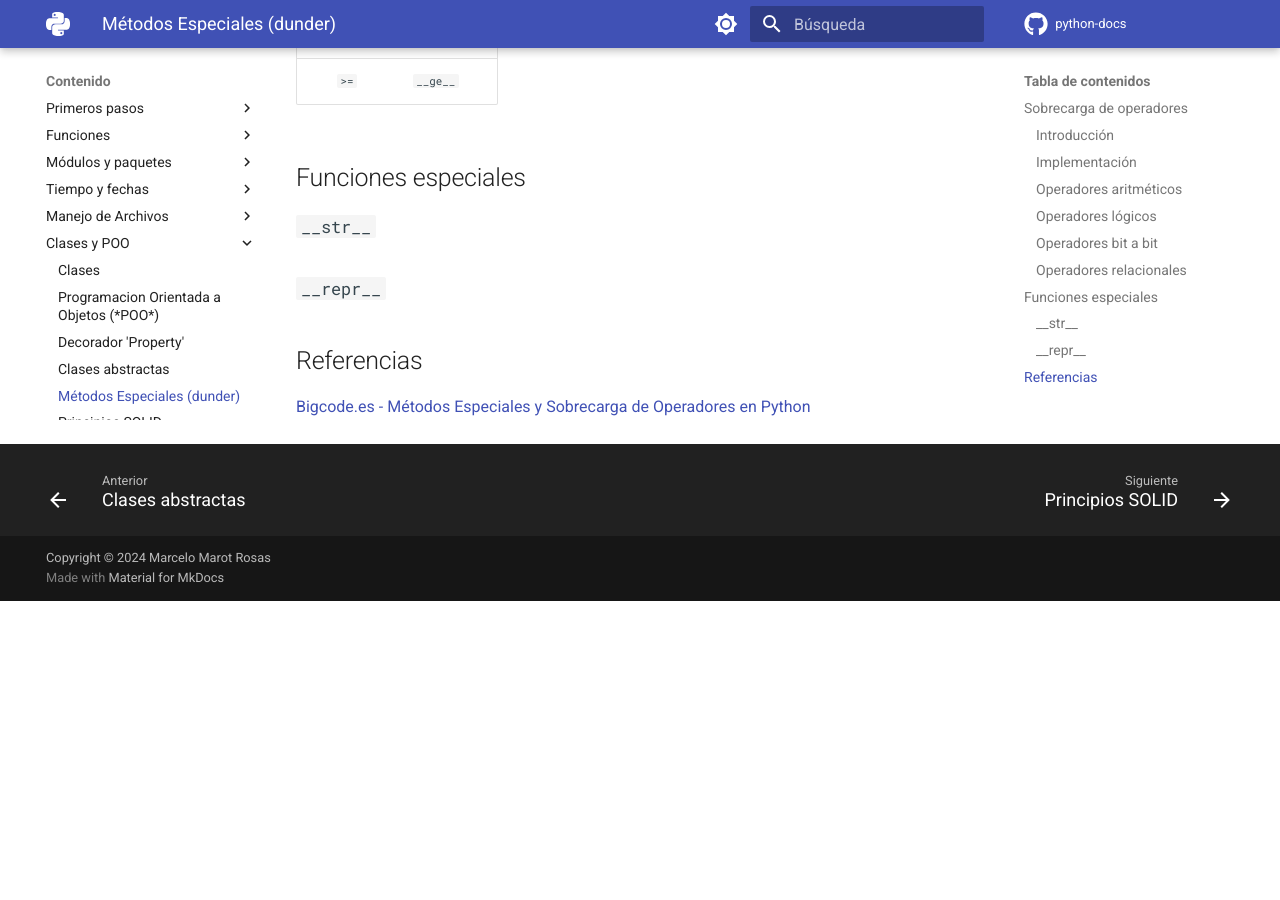
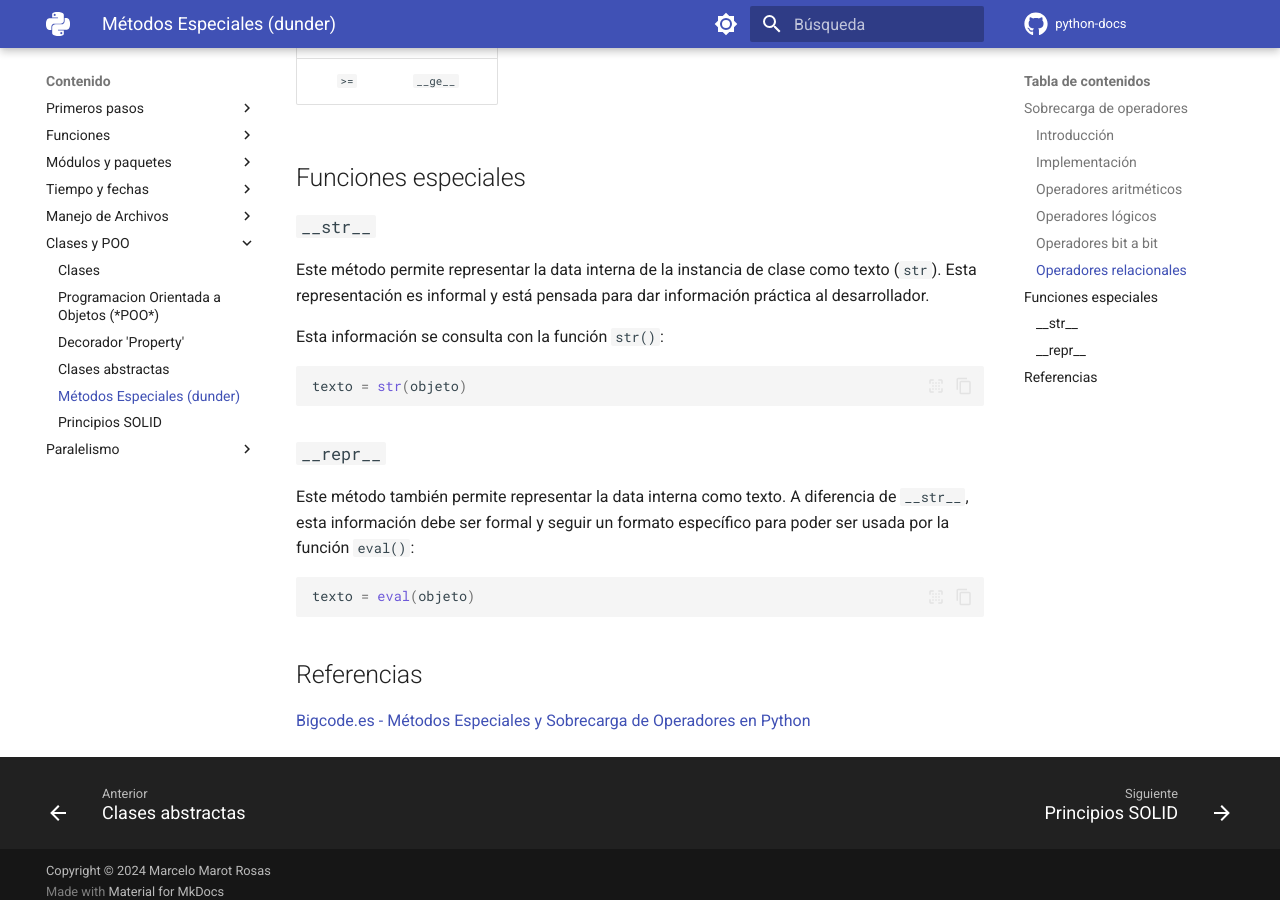
Before and after one commit to alejrot/python-docs, an MkDocs documentation site: the page built from docs/clases/metodos_especiales.md, in a window 1280 px wide and 900 px high, scrolled down 5249 px. Built offline with MkDocs 1.6.1 and Material for MkDocs 9.7.7, drawn with Linux system fonts in a browser that asks for light colours; plug-ins that fetch from the network failed and are left out; comment, search, counter and statistics services are not loaded; before the commit the page ends 5850 px from its top, so only the background shows below that.

Commit message:
Página 'Metodos especiales' con agregado

````diff
--- a/docs/clases/metodos_especiales.md
+++ b/docs/clases/metodos_especiales.md
@@ -278,14 +278,32 @@
 
 ### `__str__`
 
+Este método permite representar la data interna
+de la instancia de clase
+como texto (`str`).
+Esta representación es informal y está pensada para dar información práctica al desarrollador.
 
+Esta información se consulta con la función `str()`:
 
+```py
+texto = str(objeto)
+```
 
 
 ### `__repr__`
 
+Este método también permite representar la data interna
+como texto.
+A diferencia de `__str__`,
+esta información debe ser formal
+y seguir un formato específico
+para poder ser usada por la función `eval()`:
 
 
+
+```py
+texto = eval(objeto)
+```
 
 
 ## Referencias
````
